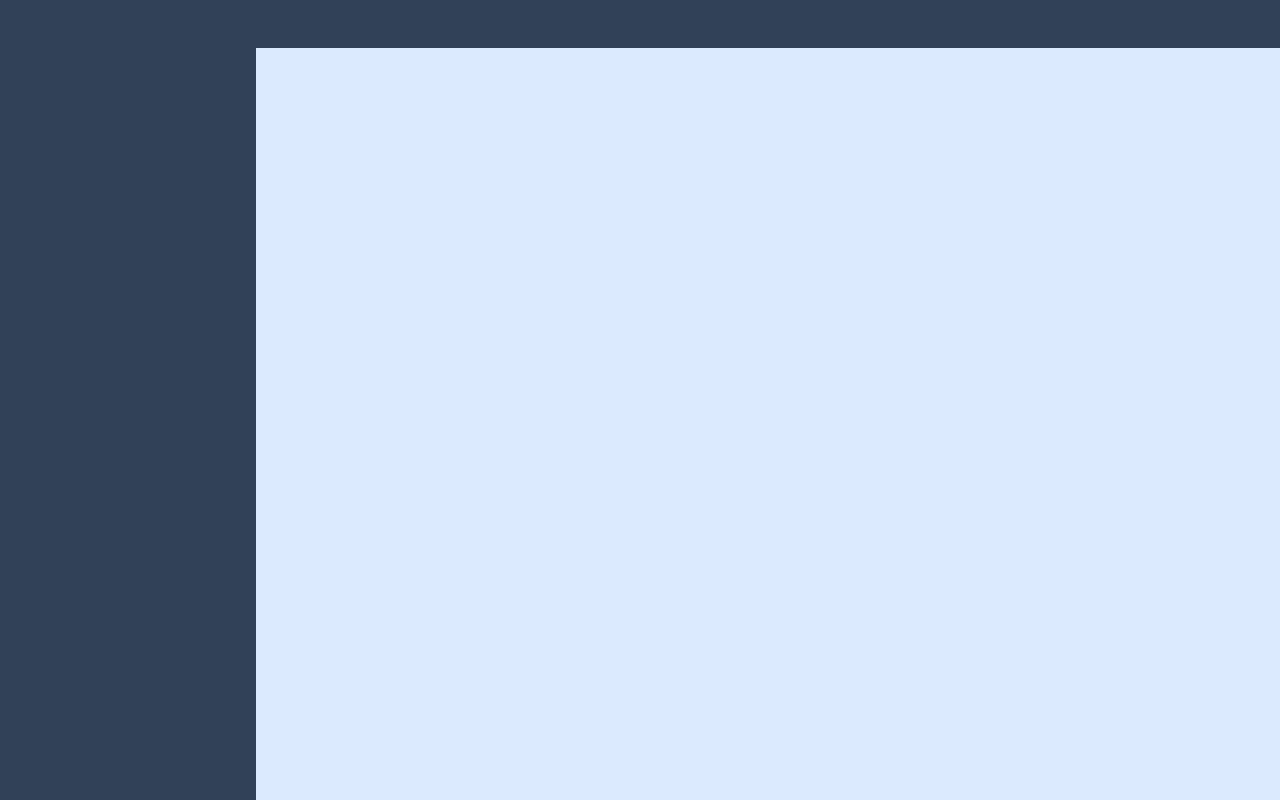
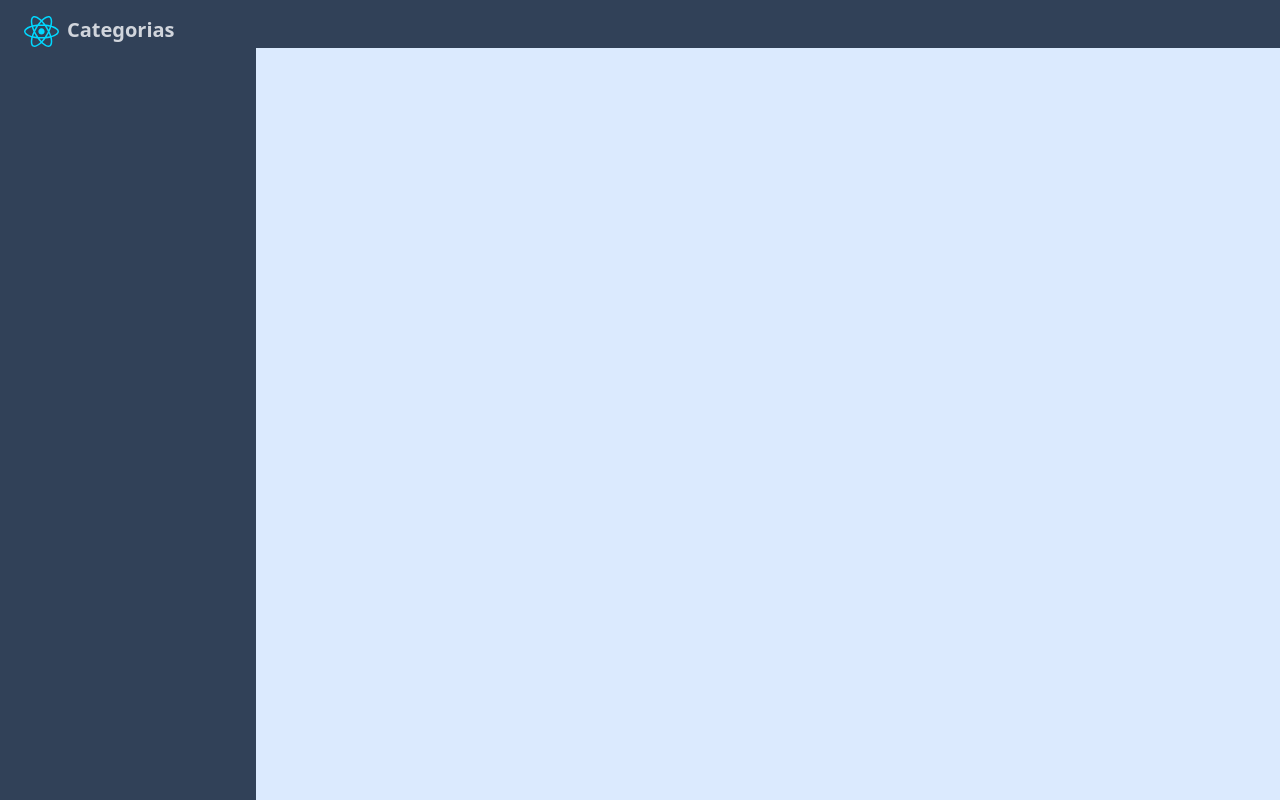
Before and after one commit to BrunoMaxuel/tauri-todolist, a React (Vite) app: page / in a window 1280 px wide. Built offline with nearby package versions, Linux system fonts and the light colour scheme.

Commit message:
adição de logo e nome no sidebar

```diff
--- a/src/Layouts/Sidebar/Sidebar.tsx
+++ b/src/Layouts/Sidebar/Sidebar.tsx
@@ -1,4 +1,4 @@
-
+import Logo from './../../assets/react.svg'
 interface SidebarProps {
   sidebarOpen: boolean;
   setSidebarStatic: Function;
@@ -30,6 +30,12 @@ const Sidebar = ({ sidebarOpen, setSidebarOpen, sidebarStatic, setSidebarStatic
       onMouseLeave={handleMouseLeave}
     >
       <div className="flex items-center justify-between p-4">
+        <div className='flex'>
+          <img src={Logo} alt="Logo" width={35}  className={`${sidebarOpen ? '' : 'mr-6'} ml-2 mr-2`}/>
+          <div className={`text-lg lg:text-xl font-bold flex`}>
+            Categorias
+          </div>
+        </div>
         <button
           tabIndex={-1}
           onClick={handleClickHamburger}
```
